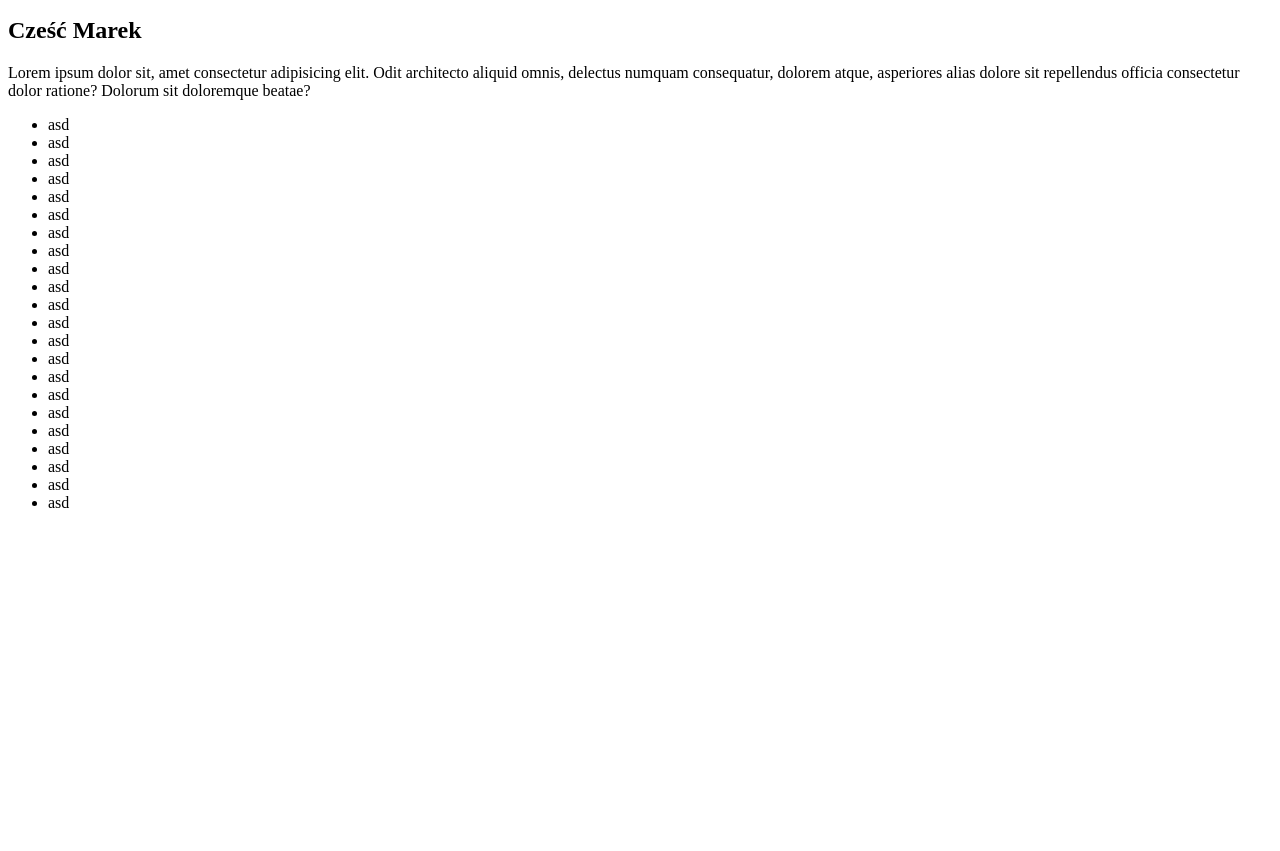
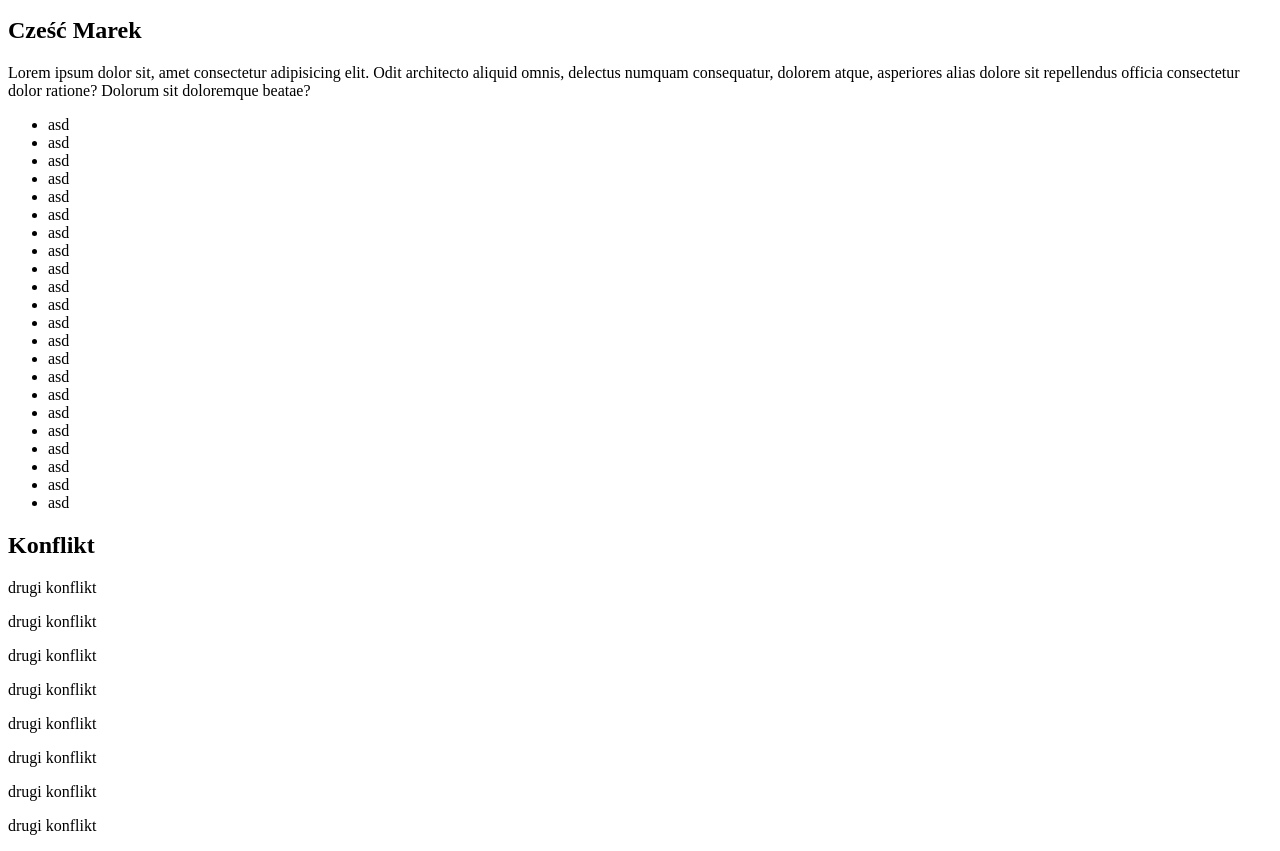
Before and after one commit to marekmalach11/Para, a plain HTML site: page index.html in a window 1280 px wide. Shown: the part 119-970 px from the top of the page. Before the commit the page ends 800 px from the top, so only its background shows below. Drawn offline with Linux system fonts and the light colour scheme.

Commit message:
konflikt2

```diff
--- a/index.html
+++ b/index.html
@@ -47,6 +47,17 @@
         <li> asd</li>
     </ul>
 
+    <h2>Konflikt</h2>
+
+    <p> drugi konflikt</p>
+    <p> drugi konflikt</p>
+    <p> drugi konflikt</p>
+    <p> drugi konflikt</p>
+    <p> drugi konflikt</p>
+    <p> drugi konflikt</p>
+    <p> drugi konflikt</p>
+    <p> drugi konflikt</p>
+
 </body>
 
 </html>
```
